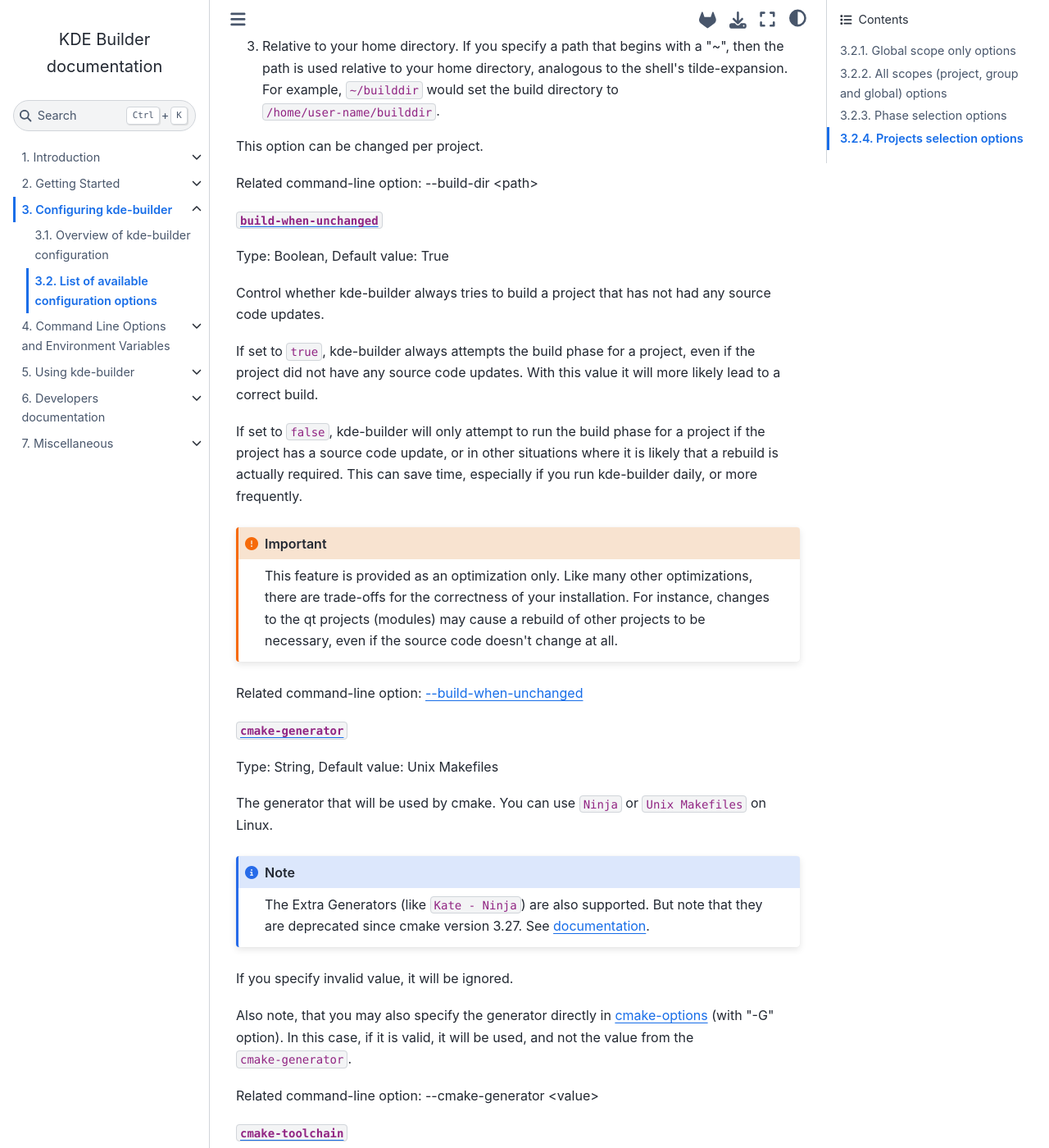
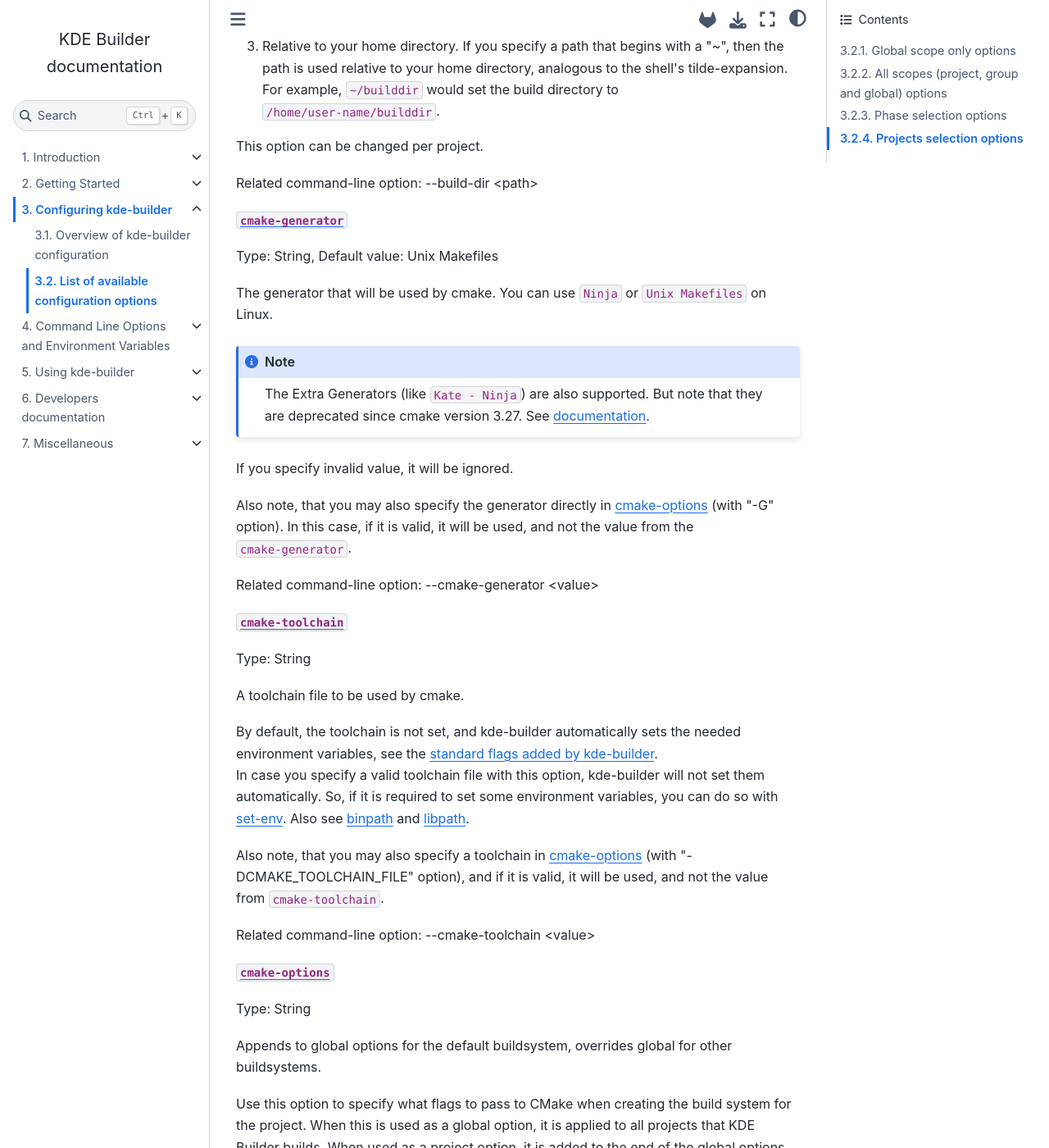
Before and after one commit to KDE/kde-builder, a Sphinx documentation site: the page built from doc/configuration/conf-options-table.md, in a window 1280 px wide and 1400 px high, scrolled down 6766 px. Shown: the whole window at 82% size. Built offline with Sphinx 7.4.7 and the Sphinx Book theme 1.1.4, drawn with Linux system fonts in a browser that asks for light colours.

Commit message:
remove: Remove option build-when-unchanged
It was not implemented correctly, and tried to outsmart the build system.

````diff
--- a/doc/configuration/conf-options-table.md
+++ b/doc/configuration/conf-options-table.md
@@ -321,34 +321,6 @@
 This option can be changed per project.
 
 Related command-line option: --build-dir \<path\>
-
-(conf-build-when-unchanged)=
-[`build-when-unchanged`](conf-build-when-unchanged)
-
-Type: Boolean, Default value: True
-
-Control whether kde-builder always tries to build a project that has
-not had any source code updates.
-
-If set to `true`, kde-builder always attempts the build
-phase for a project, even if the project did not have any source code
-updates. With this value it will more likely lead to a correct build.
-
-If set to `false`, kde-builder will only attempt to run
-the build phase for a project if the project has a source code update, or
-in other situations where it is likely that a rebuild is actually
-required. This can save time, especially if you run kde-builder daily,
-or more frequently.
-
-```{important}
-This feature is provided as an optimization only. Like many other
-optimizations, there are trade-offs for the correctness of your
-installation. For instance, changes to the qt projects (modules) may
-cause a rebuild of other projects to be necessary, even if the source
-code doesn't change at all.
-```
-
-Related command-line option: [--build-when-unchanged](#cmdline-build-when-unchanged)
 
 (conf-cmake-generator)=
 [`cmake-generator`](conf-cmake-generator)
````
Also changed, not shown: doc/cmdline/supported-cmdline-params.md (+0 -9 lines), doc/misc/changelog.md (+3 -0 lines), doc/using-kde-builder/tips-and-tricks.md (+2 -2 lines), 5 other files.
